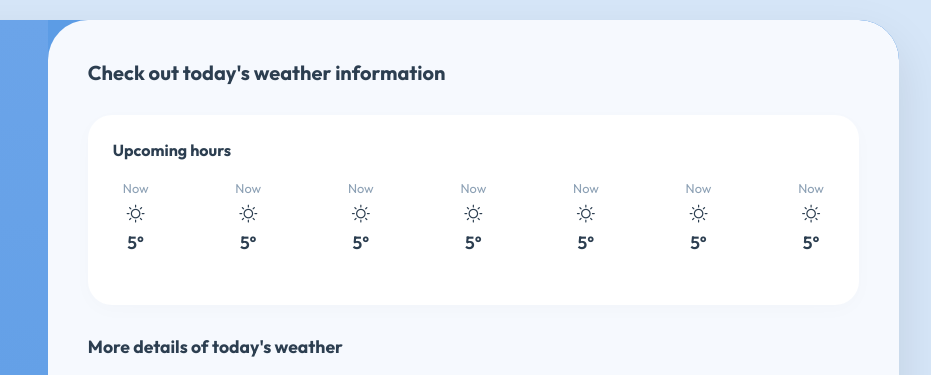
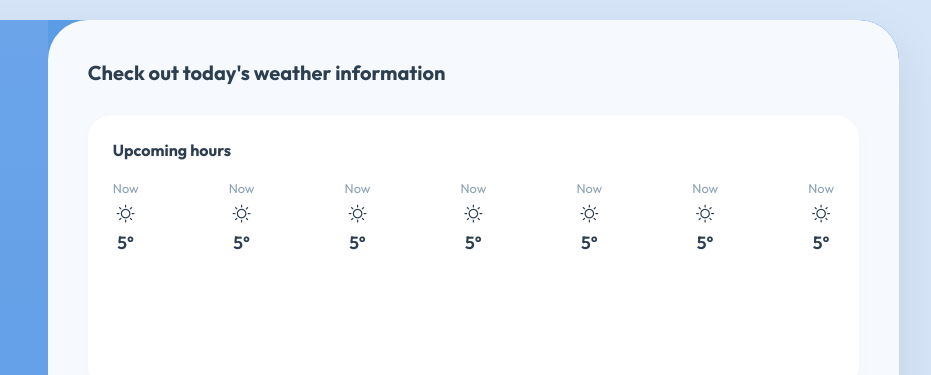
Before and after one commit to AryanGarg1729/Weather-website-revised, a plain HTML site: page index.html in a window 1280 px wide. Shown: the top 375 px of the page, 349-1280 px from the left. Drawn offline with nearby package versions, Linux system fonts and the light colour scheme; no server answers.

Commit message:
Add files via upload

```diff
--- a/index.html
+++ b/index.html
@@ -79,7 +79,7 @@
           <section class="upcoming-hours">
             <h3>Upcoming hours</h3>
 
-            <div class="chart-container">
+            <div>
                 <div class="weather-row" id="hourly">
                     <div class="weather-item">
                         <span class="time">Now</span>
@@ -134,8 +134,8 @@
                 </div>
                 <div class="chart-container">
                     <canvas id="weatherChart" style="box-sizing: border-box; display: block; height: 100px; width: 466px;" width="699" height="150"></canvas>
-                </div>
-            </section>
+            </div>
+        </section>
 
             <section class="more-details">
                 <h3>More details of today's weather</h3>
```
